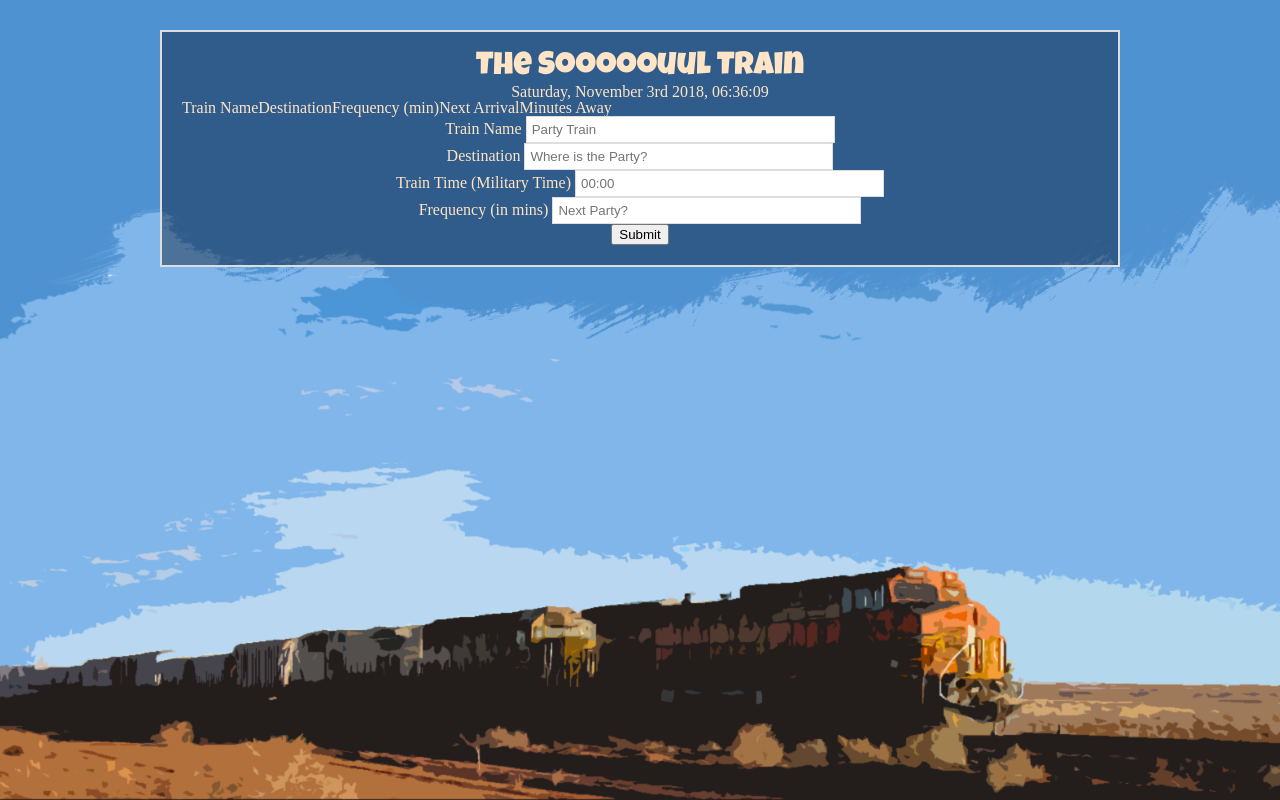
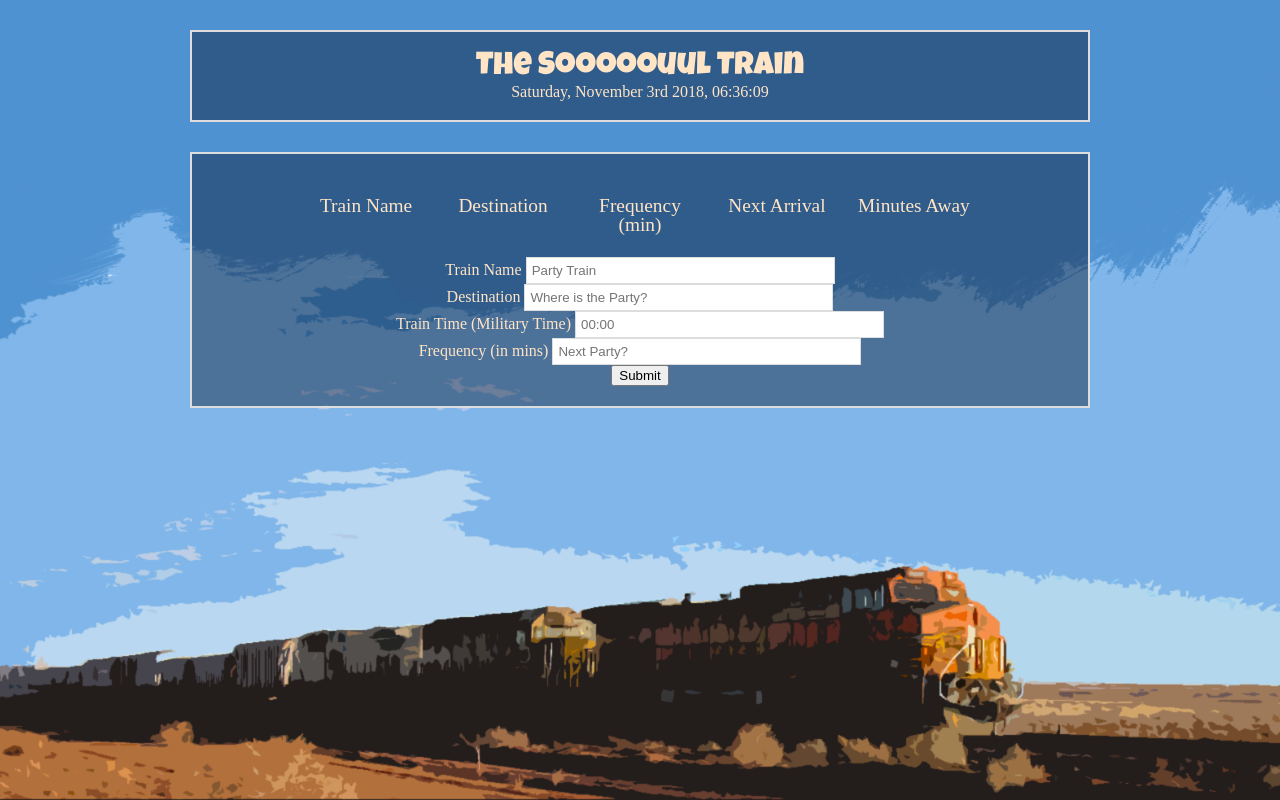
Before and after one commit to FyperTheViper/TrainsOnTime, a plain HTML site: page index.html in a window 1280 px wide. Drawn offline with nearby package versions, Linux system fonts and the light colour scheme; no server answers.

Commit message:
small CSS changes

```diff
--- a/assets/css/style.css
+++ b/assets/css/style.css
@@ -7,10 +7,24 @@ body {
     color: rgb(255, 228, 198);
 }
 
+header {
+    background-color: rgba(0, 14, 35, 0.4);
+    width: 100%;
+    max-width: 900px;
+    height: auto;
+    margin: auto;
+    margin-top: 30px;
+    margin-bottom: 10px;
+    border: 2px solid #dddddd;
+    padding: 20px 20px 20px 20px;
+    box-sizing: border-box;
+    text-align: center;
+}
+
 #container {
     background-color: rgba(0, 14, 35, 0.4);
     width: 100%;
-    max-width: 960px;
+    max-width: 900px;
     height: auto;
     margin: auto;
     margin-top: 30px;
@@ -27,13 +41,25 @@ h2 {
     color: rgb(255, 228, 198);
 }
 
-table {
+table, th, td {
+    width: 80%;
+    margin: auto;
+    border-collapse: collapse;
     text-align: center;
+    font-size: 1.1em;
+    table-layout: fixed;
+    margin-top: 15px;
+    margin-bottom: 15px;
+
+}
+
+th, td {
+    padding: 7px;
 }
 
 label {
     margin-top: 10px;
-    margin-bottom: 10px;
+    margin-bottom: 3px;
 }
 
 input {
--- a/index.html
+++ b/index.html
@@ -14,12 +14,11 @@
 </head>
 <body>
     <header>
-        <div></div>
+        <h2>The Sooooouul Train</h2>
+        <div id="date-time"></div>
     </header>
 
     <section id="container">
-        <h2>The Sooooouul Train</h2>
-        <div id="date-time"></div>
         <table>
             <thead>
                 <tr>
```
